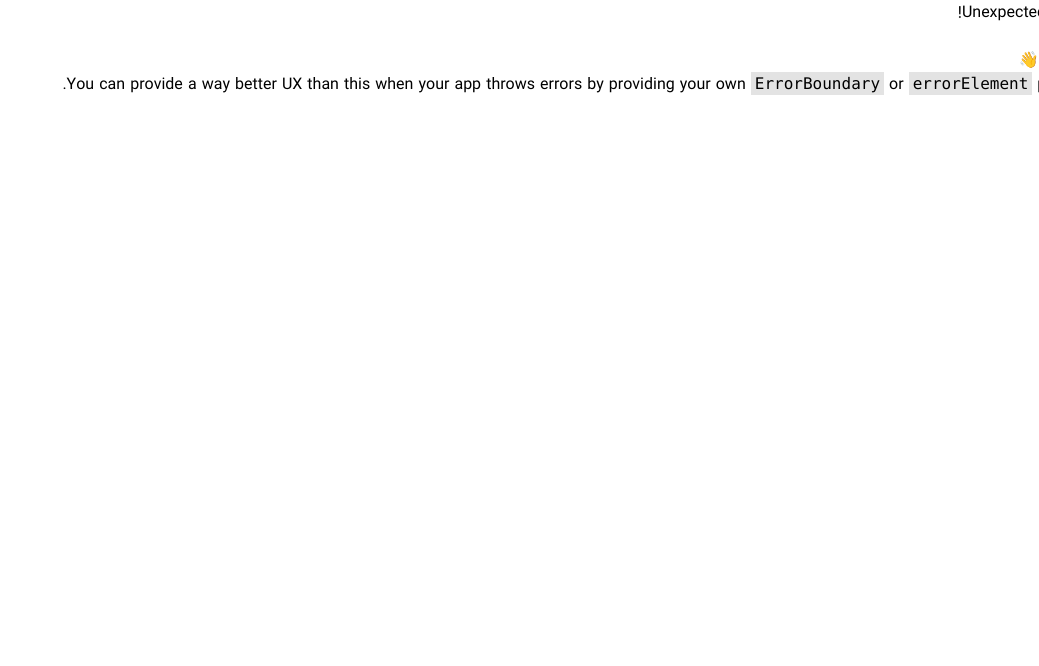
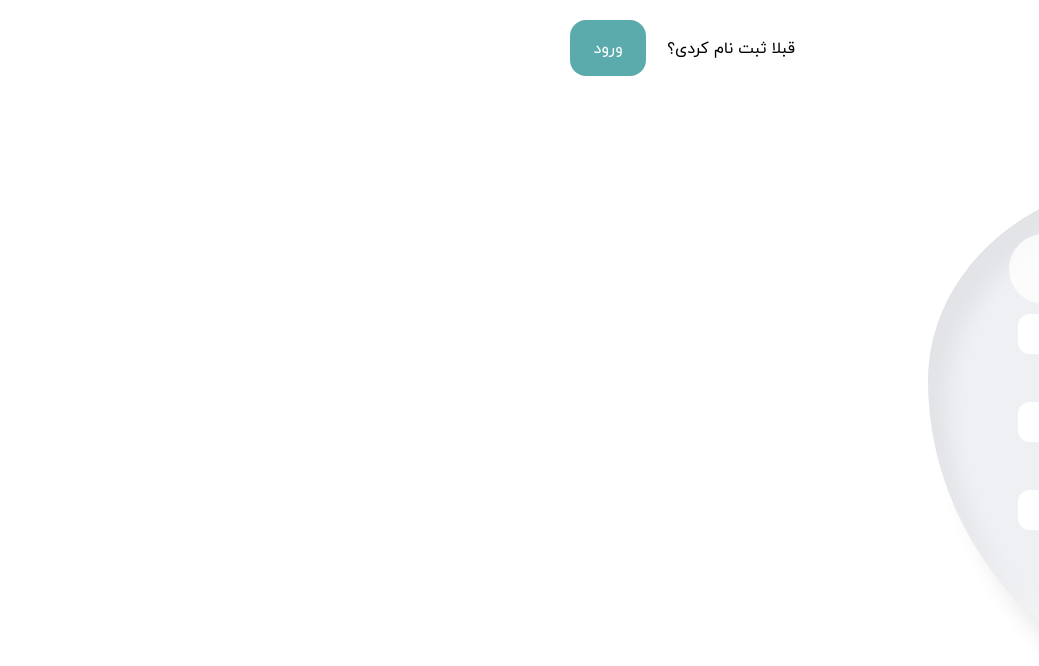
Before and after one commit to mahsanajafii/Task-Manager, a React (Vite) app: page /register in a window 1280 px wide. Before the commit this address had no page. Shown: the top 666 px of the page, without its empty margins (241-1280 px from the left). Built offline with nearby package versions, Linux system fonts and the light colour scheme; grey boxes are pictures that could not be loaded.

Commit message:
feat/register

```diff
--- a/src/components/login/Login.tsx
+++ b/src/components/login/Login.tsx
@@ -37,11 +37,11 @@ const Login = () => {
             <label htmlFor="username" className="block w-2/3 text-start">
               نام کاربری:
             </label>
-            <input id="username" className="w-2/3 h-10 rounded-xl"></input>
+            <input id="username" type="text" className="w-2/3 h-10 rounded-xl"></input>
             <label htmlFor="password" className="block w-2/3 text-start">
               رمز عبور:
             </label>
-            <input id="password" className="w-2/3 h-10 rounded-xl"></input>
+            <input id="password" type="password" className="w-2/3 h-10 rounded-xl"></input>
 
             <span className=" w-1/3 m-2">
               <Button onClick={handelClick}>ورود</Button>
--- /dev/null
+++ b/src/components/register/Register.tsx
@@ -0,0 +1,67 @@
+import { NavLink } from "react-router-dom";
+import logo from "../../assets/images/logo2.png";
+import Button from "../common/button/Button";
+import Card from "../common/card/Card";
+const Register = () => {
+  const handelClick = () => {
+    console.log(handelClick);
+  };
+  return (
+    <>
+      <main className="  w-full flex h-screen flex-col min-w-[800px] justify-between items-center ">
+        <header className="flex flex-row justify-between items-center p-2 h-24 top-32 w-full ">
+          <div className="flex pr-5 flex-row justify-start items-center   w-fit gap-3 ">
+            <img src={logo} alt="logo" className="w-14 h-14"></img>
+            <p className="text-4xl w-full font-bold">تسک منیجر</p>
+          </div>
+          <div className="flex flex-row justify-canter items-center gap-3">
+            <p className="w-2/3">قبلا ثبت نام کردی؟ </p>
+            <span className="w-1/3  ml-3">
+              <Button style="animate-pulse" onClick={handelClick}>
+                ورود
+              </Button>
+            </span>
+          </div>
+        </header>
+
+        <Card style="w-[540px] h-[540px] mb-20">
+          <p className="text-2xl font-bold">ثبت‌نام در تسک منیجر </p>
+          <label htmlFor="username" className="block w-2/3 text-start">
+            نام کاربری:
+          </label>
+          <input
+            id="username"
+            type="text"
+            className="w-2/3 h-10 rounded-xl"
+          ></input>
+          <label htmlFor="email" className="block w-2/3 text-start">
+            ایمیل:
+          </label>
+          <input
+            id="email"
+            type="email"
+            className="w-2/3 h-10 rounded-xl"
+          ></input>
+          <label htmlFor="password" className="block w-2/3 text-start">
+            رمز عبور:
+          </label>
+          <input
+            id="password"
+            type="password"
+            className="w-2/3 h-10 rounded-xl"
+          ></input>
+          <span className="flex gap-2 w-2/3">
+            <input type="checkbox" />
+            <NavLink to=""> قوانین و مقررات را می‌پذیرم.</NavLink>
+          </span>
+
+          <span className=" w-1/3 m-2 ">
+            <Button onClick={handelClick}>ثبت‌نام</Button>
+          </span>
+        </Card>
+      </main>
+    </>
+  );
+};
+
+export default Register;
--- /dev/null
+++ b/src/pages/registerPage/LoginPage.tsx
@@ -0,0 +1,9 @@
+import Register from "../../components/register/Register"
+
+const RegisterPage = () => {
+  return (
+    <Register/>
+  )
+}
+
+export default RegisterPage
```
Also changed, not shown: src/routes/PubicRoutes.tsx (+6 -1 lines).
